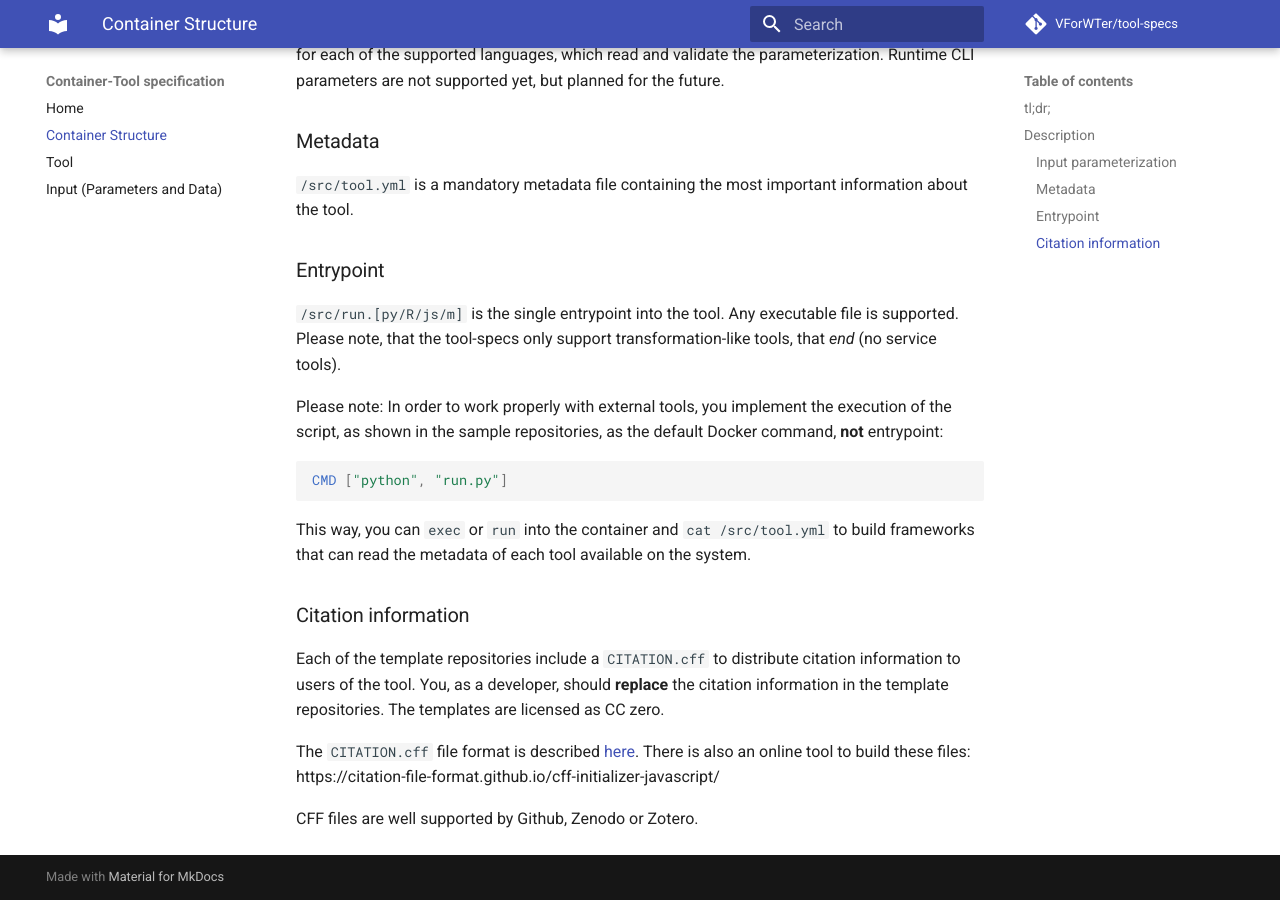
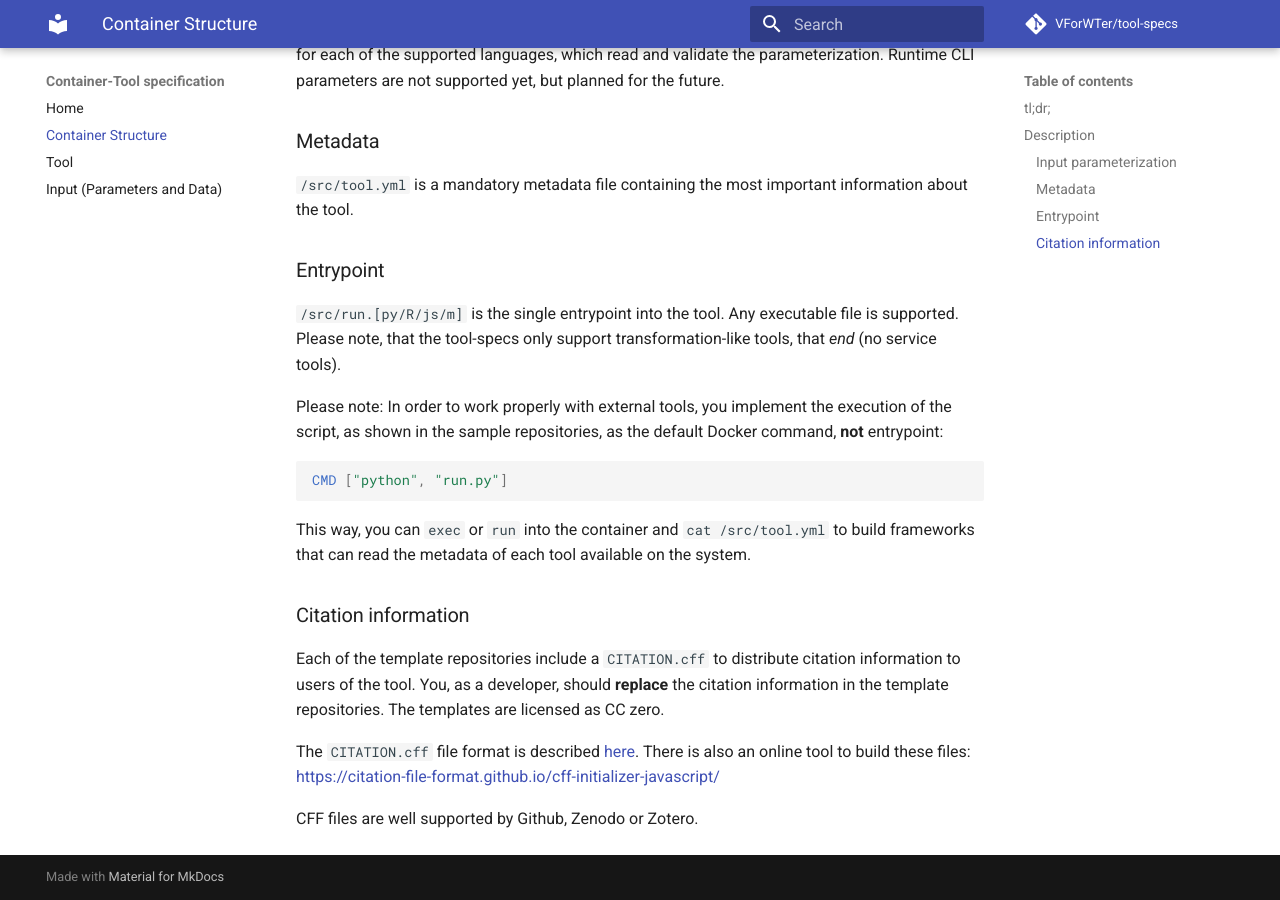
Before and after one commit to VForWaTer/tool-specs, an MkDocs documentation site: the page built from docs/container.md, in a window 1280 px wide and 900 px high, scrolled down 1215 px. Built offline with MkDocs 1.6.1 and Material for MkDocs 9.7.7, drawn with Linux system fonts in a browser that asks for light colours; comment, search, counter and statistics services are not loaded; part of the change alters nothing that is shown.

```diff
--- a/docs/container.md
+++ b/docs/container.md
@@ -75,6 +75,7 @@ the citation information in the template repositories. The templates are license
 as CC zero.
 
 The `CITATION.cff` file format is described [here](https://citation-file-format.github.io/).
-There is also an online tool to build these files: https://citation-file-format.github.io/cff-initializer-javascript/
+There is also an online tool to build these files:
+[https://citation-file-format.github.io/cff-initializer-javascript/](https://citation-file-format.github.io/cff-initializer-javascript/)
 
 CFF files are well supported by Github, Zenodo or Zotero.
```
